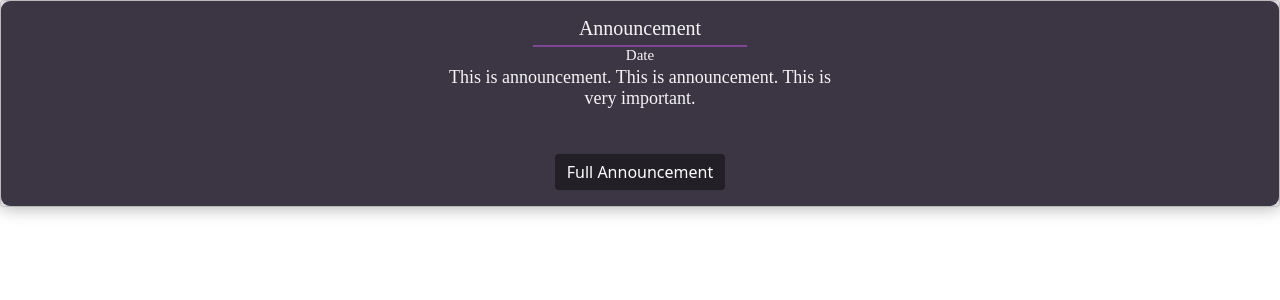
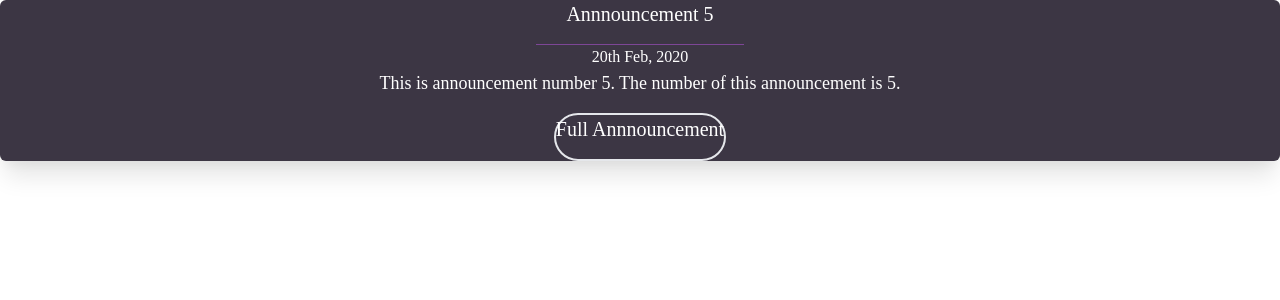
Before and after one commit to Parthiv-M/mist-tor, a React (Create React App) app in the folder client/: page /components/AnnouncementCards in a window 1280 px wide. Shown: the top 300 px of the page. Built offline with nearby package versions, Linux system fonts and the light colour scheme; the HTML template or start-up script is replaced by a standard one.

Commit message:
Update AnnouncementCards.js

```diff
--- a/client/src/components/AnnouncementCards.js
+++ b/client/src/components/AnnouncementCards.js
@@ -1,88 +1,51 @@
+import Button from '@restart/ui/esm/Button';
 import React from 'react'
 
-import 'bootstrap/dist/css/bootstrap.min.css'
-import { Button, Breadcrumb, BreadcrumbItem, Container, Row, Col, ProgressBar } from "react-bootstrap"
-import { Card, CardImg, } from "react-bootstrap"
-
-const cardbody = {
-    background: "#3C3644",
-    boxShadow: "0px 0px 15px 4px rgba(0, 0, 0, 0.25)",
-    borderRadius: "9px",
-    margin: "0 px",
-    padding: "0 px",
-    display: 'flex',
-    flex: "1",
-    flexDirection: "Column",
-    justifyContent: "center",
-    alignItems: "center",
+const Heading = {
+    fontFamily: "Ubuntu",
+    color: "#FFFFFF",
 };
 
-const button = {
-    background: "#221F26",
-    boxshadow: "0px 0px 15px 4px rgba(0, 0, 0, 0.25)",
-    borderradius: "9px",
-    border: "none",
-};
-
-const horizontalline = {
-    width: "213.02px",
-    height: "0 px",
-    border: "1px solid #7D4696",
-    padding: "none",
-    margin: "none",
-};
-const date = {
-
-    width: "163px",
-    height: "20px",
+const Date = {
     fontFamily: "Ubuntu",
-    fontStyle: "normal",
-    fontWeight: "normal",
-    fontSize: "15px",
-    lineHeight: "17px",
-    color: "#F5F5F5",
+    color: "#FFFFFF",
 
 };
-const Title = {
-    width: "163px",
-    height: "20px",
+const Text = {
     fontFamily: "Ubuntu",
-    fontStyle: "normal",
-    fontWeight: "normal",
-    fontSize: "20px",
-    lineHeight: "23px",
-    color: "#F5F5F5",
+    color: "#FFFFFF",
+
+};
+const Btn = {
+
 
 };
 
-const Text = {
-    width: "411px",
-    height: "71px",
-
-    fontFamily: "Ubuntu",
-    fontStyle: "normal",
-    fontWeight: "normal",
-    fontSize: "18px",
-    lineHeight: "21px",
-    textAlign: "center",
-
-    color: "#F5F5F5",
-
-};
-
-
 const AnnnouncementCards = () => {
     return (
-        <Card className="text-center">
-            <Card.Body style={cardbody}>
-                <Card.Title style={Title}>Announcement</Card.Title>
-                <div style={horizontalline}></div>
-                <div style={date}>Date</div>
-                <Card.Text style={Text}>
-                    This is announcement. This is announcement. This is very important.
-                </Card.Text>
-                <Button style={button}>Full Announcement</Button>
-            </Card.Body>
-        </Card>);
+        <div class="w-screen h-full rounded-md shadow-xl flex flex-col justify-center items-center" style={{ backgroundColor: "#3C3644" }} >
+            <div>
+                <p class="text-xl" style={Heading}>
+                    Annnouncement 5
+                </p>
+            </div>
+            <div class="h-px w-52" style={{ backgroundColor: "#7D4696" }}>
+            </div>
+            <div class="text-base" style={Date}>
+                20th Feb, 2020
+            </div>
+            <div>
+                <p class="text-lg" style={Text}>
+                    This is announcement number 5. The number of this announcement is 5.
+                </p>
+            </div>
+            <button class="border-2 rounded-3xl" style={Btn}>
+                <p class="text-xl" style={Heading}>
+                    Full Annnouncement
+                </p>
+            </button>
+        </div>
+
+    );
 }
 export default AnnnouncementCards;
```
